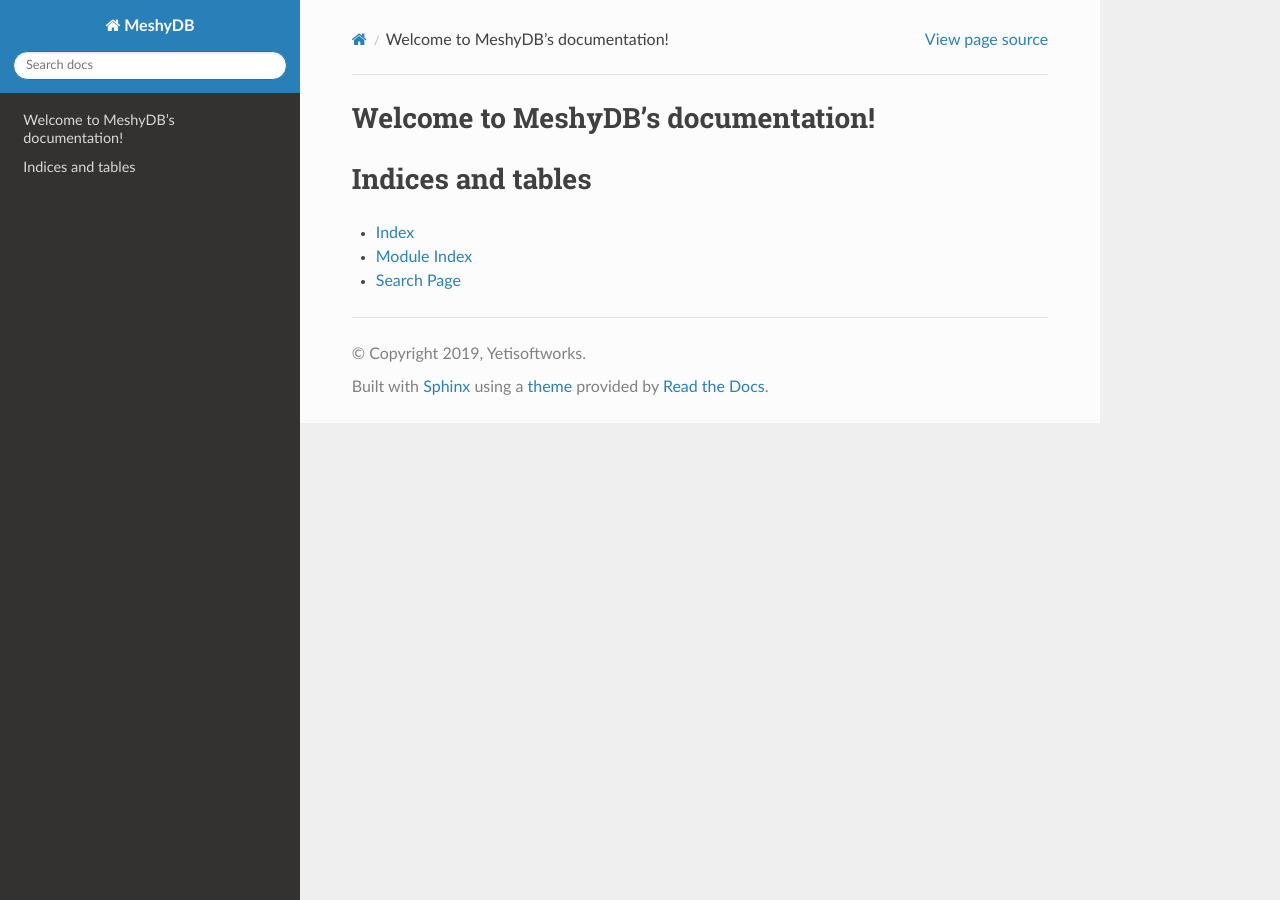
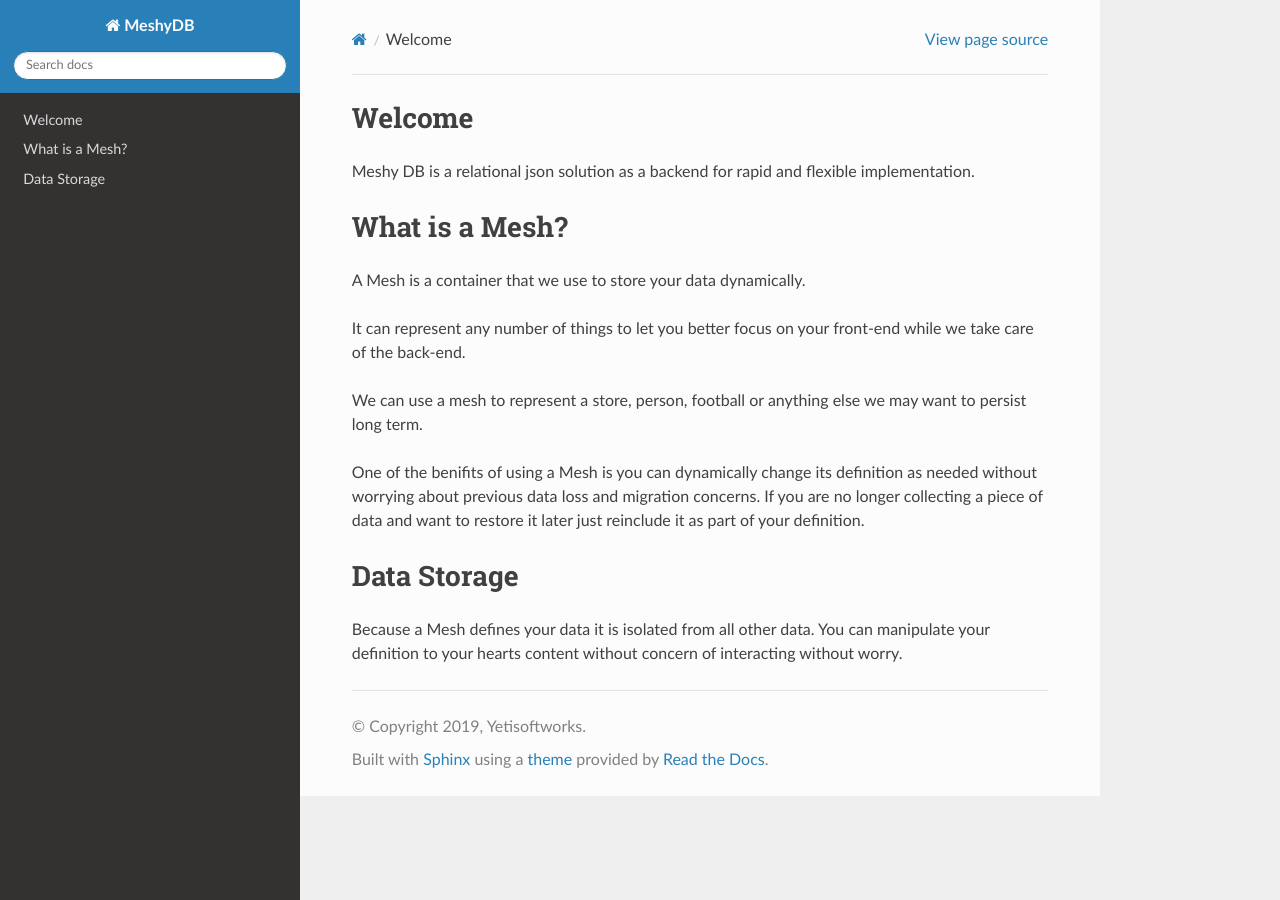
Before and after one commit to yetisoftworks/MeshyDB.SDK, a Sphinx documentation site: the page built from docs/index.rst, in a window 1280 px wide. Built offline with Sphinx 7.4.7 and the Read the Docs theme 2.0.0, drawn with Linux system fonts in a browser that asks for light colours.

Commit message:
Update index.rst

```diff
--- a/docs/index.rst
+++ b/docs/index.rst
@@ -1,20 +1,22 @@
-.. MeshyDB documentation master file, created by
-   sphinx-quickstart on Wed Mar  6 19:00:25 2019.
-   You can adapt this file completely to your liking, but it should at least
-   contain the root `toctree` directive.
+Welcome
+=======
 
-Welcome to MeshyDB's documentation!
-===================================
+Meshy DB is a relational json solution as a backend for rapid and flexible implementation.
+
+What is a Mesh?
+===============
+A Mesh is a container that we use to store your data dynamically.
+
+It can represent any number of things to let you better focus on your front-end while we take care of the back-end.
+
+We can use a mesh to represent a store, person, football or anything else we may want to persist long term.
+
+One of the benifits of using a Mesh is you can dynamically change its definition as needed without worrying about previous data loss and migration concerns. If you are no longer collecting a piece of data and want to restore it later just reinclude it as part of your definition.
+
+Data Storage
+============
+Because a Mesh defines your data it is isolated from all other data. You can manipulate your definition to your hearts content without concern of interacting without worry.
 
 .. toctree::
    :maxdepth: 2
    :caption: Contents:
-
-
-
-Indices and tables
-==================
-
-* :ref:`genindex`
-* :ref:`modindex`
-* :ref:`search`
```
